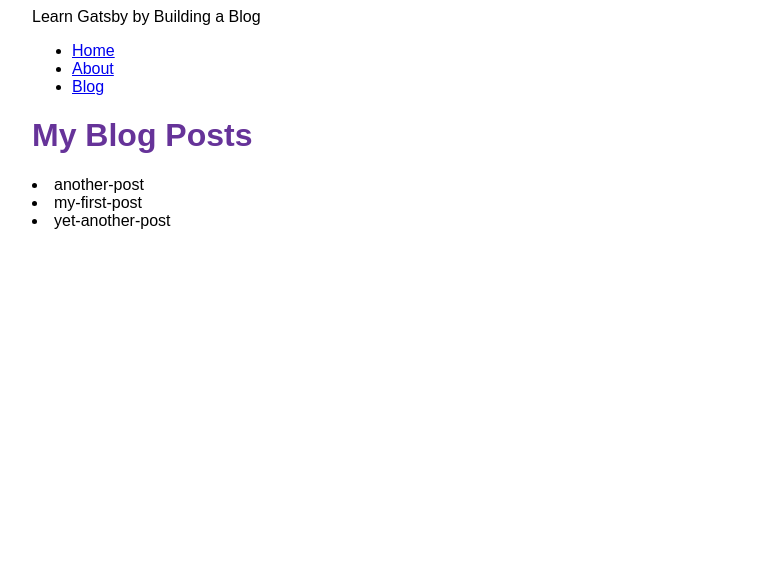
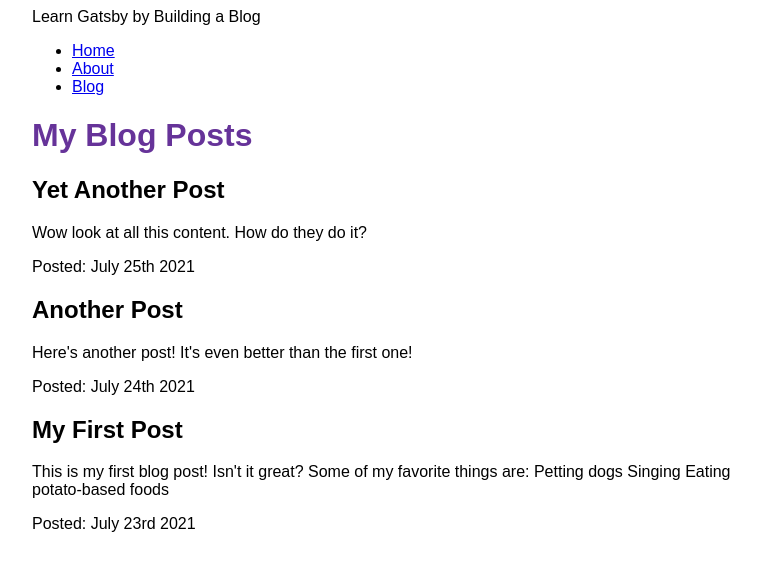
Before and after one commit to mohammedyh/learn-gatsby-blog, a Gatsby site: page /blog in a window 1280 px wide. Shown: the whole page, without its empty margins (258-1019 px from the left). Built offline with nearby package versions, Linux system fonts and the light colour scheme; Gatsby itself is replaced by a stand-in of ours.

Commit message:
Render posts on blog page

```diff
--- a/blog/another-post.mdx
+++ b/blog/another-post.mdx
@@ -0,0 +1,7 @@
+---
+title: "Another Post"
+date: "2021-07-24"
+slug: "another-post"
+---
+
+Here's another post! It's even better than the first one!
--- a/blog/my-first-post.mdx
+++ b/blog/my-first-post.mdx
@@ -0,0 +1,13 @@
+---
+title: "My First Post"
+date: "2021-07-23"
+slug: "my-first-post"
+---
+
+This is my first blog post! Isn't it *great*?
+
+Some of my **favorite** things are:
+
+* Petting dogs
+* Singing
+* Eating potato-based foods
--- a/blog/yet-another-post.mdx
+++ b/blog/yet-another-post.mdx
@@ -0,0 +1,7 @@
+---
+title: "Yet Another Post"
+date: "2021-07-25"
+slug: "yet-another-post"
+---
+
+Wow look at all this content. How do they do it?
--- a/gatsby-config.js
+++ b/gatsby-config.js
@@ -16,5 +16,6 @@
 				path: `${__dirname}/blog`,
 			},
 		},
+		'gatsby-plugin-mdx',
 	],
 };
--- a/package.json
+++ b/package.json
@@ -15,8 +15,10 @@
     "clean": "gatsby clean"
   },
   "dependencies": {
+    "@mdx-js/react": "^2.2.1",
     "gatsby": "^5.3.3",
     "gatsby-plugin-image": "^3.3.2",
+    "gatsby-plugin-mdx": "^5.3.1",
     "gatsby-plugin-sharp": "^5.3.2",
     "gatsby-source-filesystem": "^5.3.1",
     "react": "^18.2.0",
--- a/src/pages/blog.js
+++ b/src/pages/blog.js
@@ -6,8 +6,12 @@
 const BlogPage = ({ data }) => {
 	return (
 		<Layout pageTitle="My Blog Posts">
-			{data.allFile.nodes.map(node => (
-				<li key={node.name}>{node.name}</li>
+			{data.allMdx.nodes.map(node => (
+				<article key={node.id}>
+					<h2>{node.frontmatter.title}</h2>
+					<p>{node.excerpt}</p>
+					<p>Posted: {node.frontmatter.date}</p>
+				</article>
 			))}
 		</Layout>
 	);
@@ -15,9 +19,16 @@
 
 export const query = graphql`
 	query {
-		allFile {
+		allMdx(sort: { frontmatter: { date: DESC } }) {
 			nodes {
-				name
+				frontmatter {
+					title
+					slug
+					date(formatString: "MMMM Do YYYY")
+				}
+				body
+				excerpt
+				id
 			}
 		}
 	}
```
Also changed, not shown: 1 other file.
